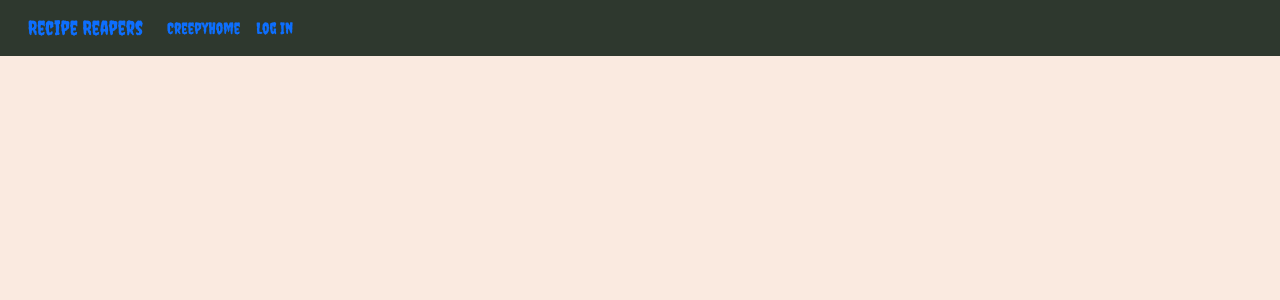
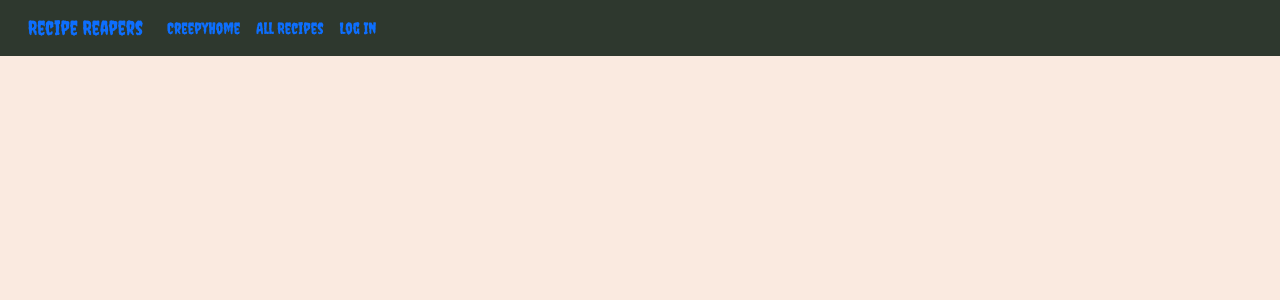
Before and after one commit to Jo-JPEG/Recipe-Reapers, a Django app: page /reaper_profile/ in a window 1280 px wide. Shown: the top 300 px of the page. Run offline with Django 4.2, Linux system fonts and the light colour scheme; parts of the project's set-up code (start-up, migrations or seed data) failed here and were passed over.

Commit message:
feat: add navigation link for all recipes in base.html

```diff
--- a/templates/base.html
+++ b/templates/base.html
@@ -1,6 +1,7 @@
 {% load static %}
 
 {% url 'index' as index_url %}
+{% url 'all_recipes' as all_recipes_url %}
 
 
 <!DOCTYPE html>
@@ -44,10 +45,14 @@
         <div class="collapse navbar-collapse d-flex" id="navbarText">
           <ul class="navbar-nav me-auto mb-2 mb-lg-0">
             <li class="nav-item">
-              <a class="nav-link
-               {% if request.path == index_url %} active"
-               aria-current="page {% endif %}"
+              <a class="nav-link{% if request.path == index_url %} active{% endif %}"
+               {% if request.path == index_url %}aria-current="page"{% endif %}
                href="{% url 'index' %}">CreepyHome</a>
+            </li>
+            <li class="nav-item">
+              <a class="nav-link{% if request.path == all_recipes_url %} active{% endif %}"
+               {% if request.path == all_recipes_url %}aria-current="page"{% endif %}
+               href="{% url 'all_recipes' %}">All Recipes</a>
             </li>
             {% if request.user.is_authenticated %}
             <li class="nav-item">
```
